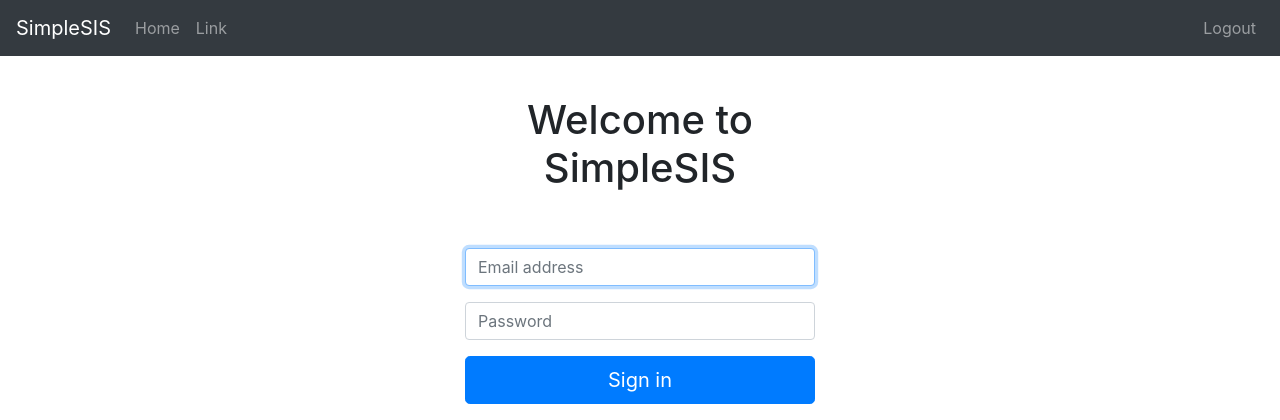
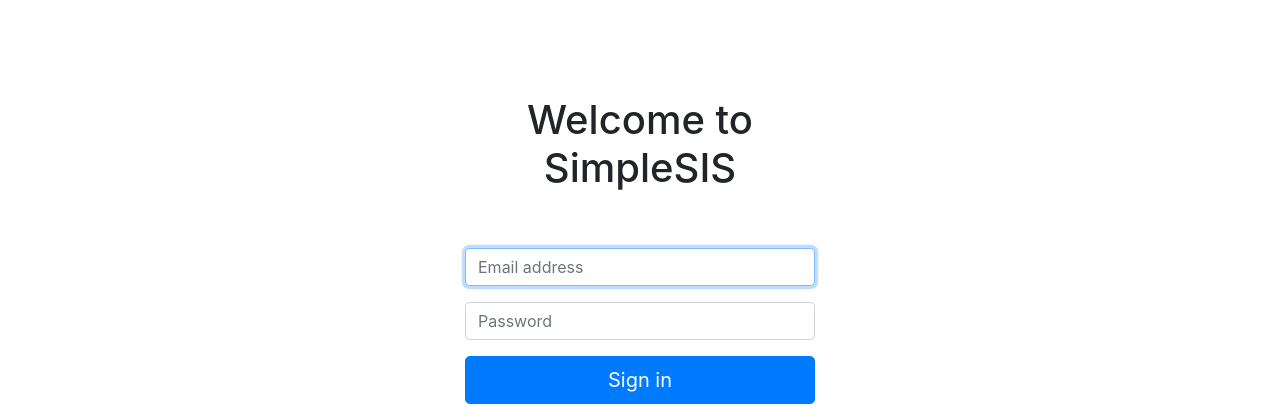
Before and after one commit to d0uble-v/sentral-challenge, a Django app: page /login in a window 1280 px wide. Shown: the top 420 px of the page. Run offline with Django 3.2, Linux system fonts and the light colour scheme; some libraries are stand-ins or nearby versions.

Commit message:
Fix for template inheritance

```diff
--- a/simple_sis/templates/base.html
+++ b/simple_sis/templates/base.html
@@ -13,32 +13,6 @@
 </head>
 
 <body>
-    <nav class="navbar navbar-expand-md navbar-dark fixed-top bg-dark">
-        <a class="navbar-brand" href="/">SimpleSIS</a>
-
-        <button class="navbar-toggler" type="button" data-toggle="collapse" data-target="#navbar-main"
-            aria-controls="navbar-main" aria-expanded="false" aria-label="Toggle navigation">
-            <span class="navbar-toggler-icon"></span>
-        </button>
-
-        <div class="collapse navbar-collapse" id="navbar-main">
-            <ul class="navbar-nav mr-auto">
-                <li class="nav-item">
-                    <a class="nav-link" href="{% url 'home' %}">Home <span class="sr-only">(current)</span></a>
-                </li>
-                <li class="nav-item">
-                    <a class="nav-link" href="#">Link</a>
-                </li>
-            </ul>
-
-            <ul class="navbar-nav ml-auto">
-                <li class="nav-item">
-                    <a class="nav-link" href="{% url 'logout' %}">Logout</a>
-                </li>
-            </ul>
-        </div>
-    </nav>
-
     {% block content %}
     {% endblock %}
 
--- a/simple_sis/templates/home.html
+++ b/simple_sis/templates/home.html
@@ -1,6 +1,7 @@
-{% extends 'base.html' %}
+{% extends 'base-logged-in.html' %}
 
 {% block content %}
+{{ block.super }}
 
 <main role="main">
     <div class="container mt-5">
```
